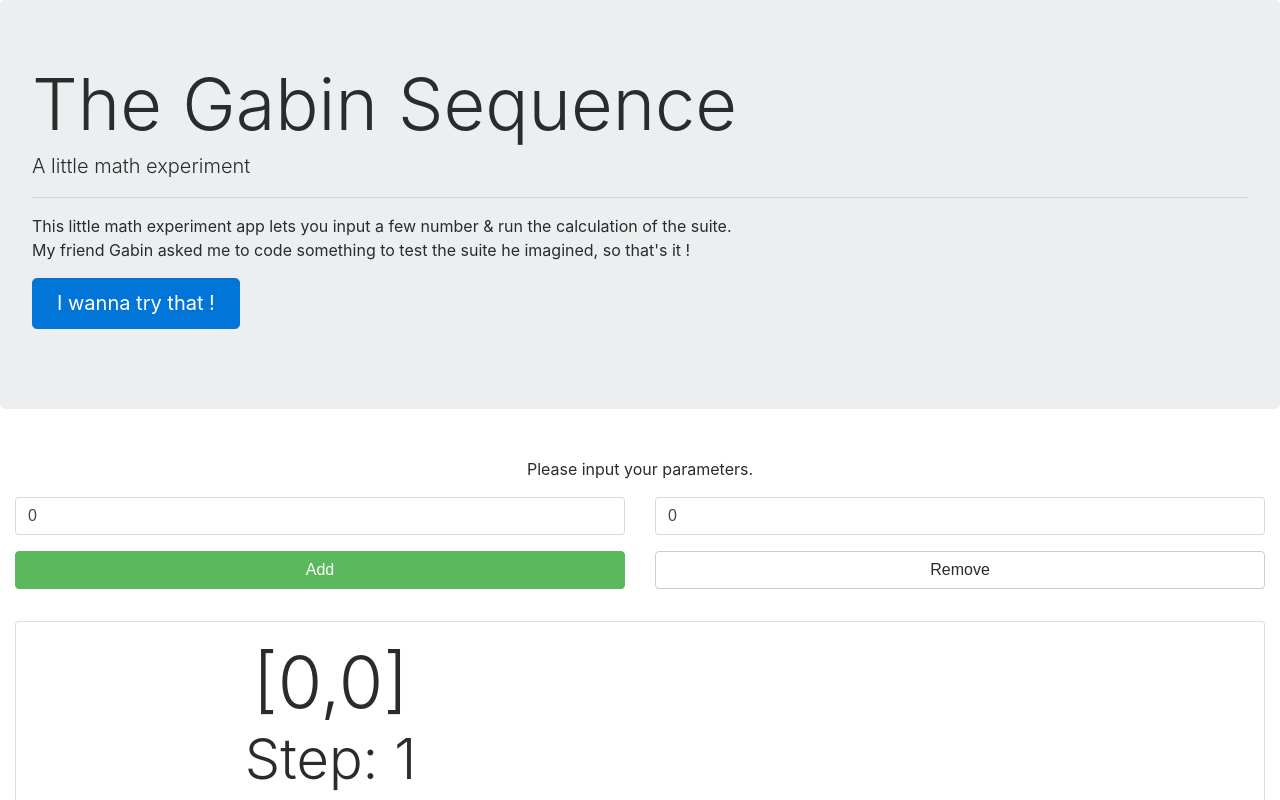
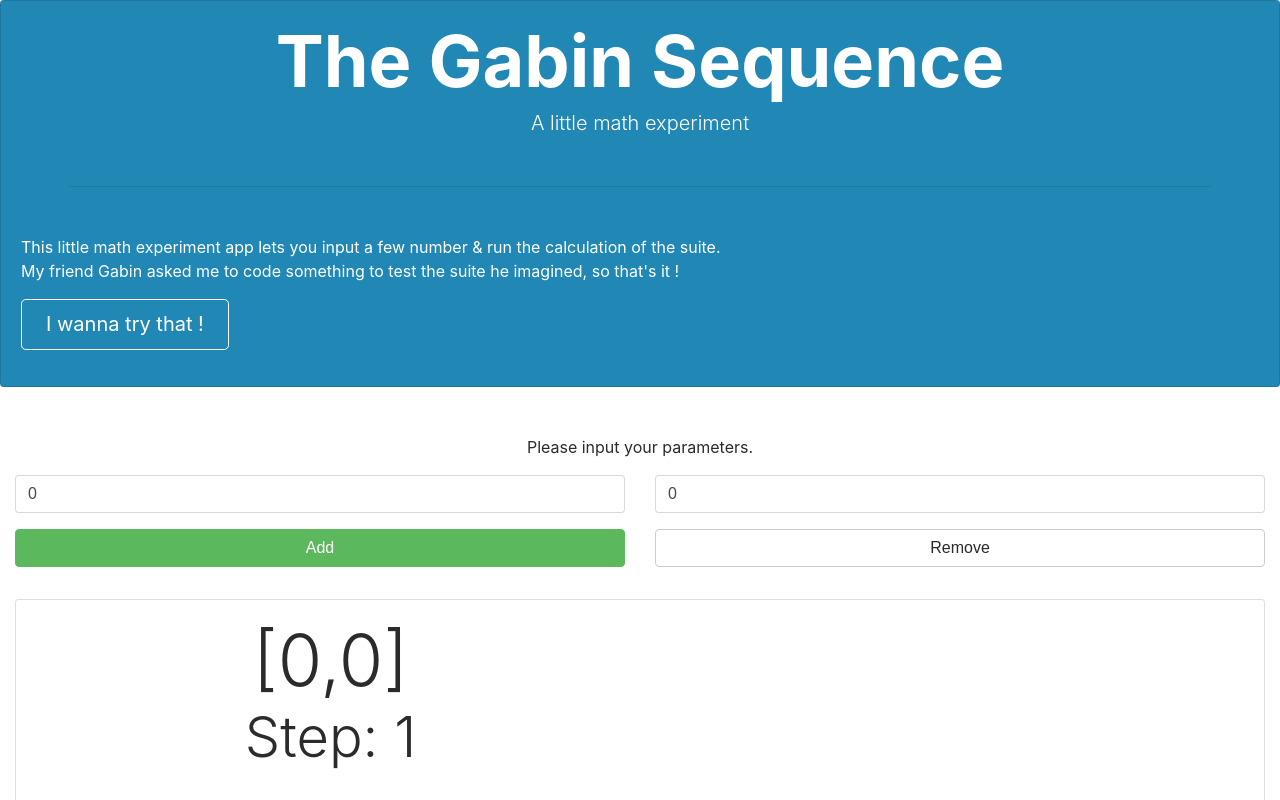
Before and after one commit to napkid/gabin-sequence, a React app: page / in a window 1280 px wide. Shown: the top 800 px of the page. Built offline with nearby package versions, Linux system fonts and the light colour scheme.

Commit message:
Finished design

```diff
--- a/src/components/Layout.jsx
+++ b/src/components/Layout.jsx
@@ -9,15 +9,20 @@ export default class Layout extends React.Component {
   render(){
     return(
       <div id='app-layout'>
-        <div className="jumbotron">
-          <h1 className="display-3">The Gabin Sequence</h1>
+        <div className="card" style={{color:"white",backgroundColor:"#2188b6"}}>
+          <div className="card-block">
+            <div className="text-center">
+              <h1 className="display-3 font-weight-bold">The Gabin Sequence</h1>
               <p className="lead">A little math experiment</p>
-          <hr />
+            </div>
+
+            <hr style={{margin:"3em"}}/>
             <p>This little math experiment app lets you input a few number & run the calculation of the suite.<br />
             My friend Gabin asked me to code something to test the suite he imagined, so that's it !</p>
             <p className="lead">
-            <a className="btn btn-primary btn-lg" href="#try" role="button">I wanna try that !</a>
+              <a className="btn btn-outline-success btn-lg" href="#try" role="button" style={{border:"0.1rem solid white", color:"white"}}>I wanna try that !</a>
             </p>
+        </div>
       </div>
       <div style={{height:"1vh"}}>
         <div className="container-fluid" id="try">
@@ -26,8 +31,8 @@ export default class Layout extends React.Component {
         <div className="card text-center" style={{marginTop:"3em"}}>
           <div className="card-block">
             <p class="card-text">This project is released under the <a href="https://github.com/napkid/gabin-sequence/blob/master/LICENSE">MIT License</a>.
-              <br />Special thanks to Gabin Perez !
-              <br />(c) Copyright Clément Dandrieux 2017
+            <br />Special thanks to <strong>Gabin Perez</strong> !
+            <br /><strong>(c) Copyright Clément Dandrieux 2017</strong>
             </p>
           </div>
         </div>
```
Lines whose indentation alone changed are shown as unchanged.
